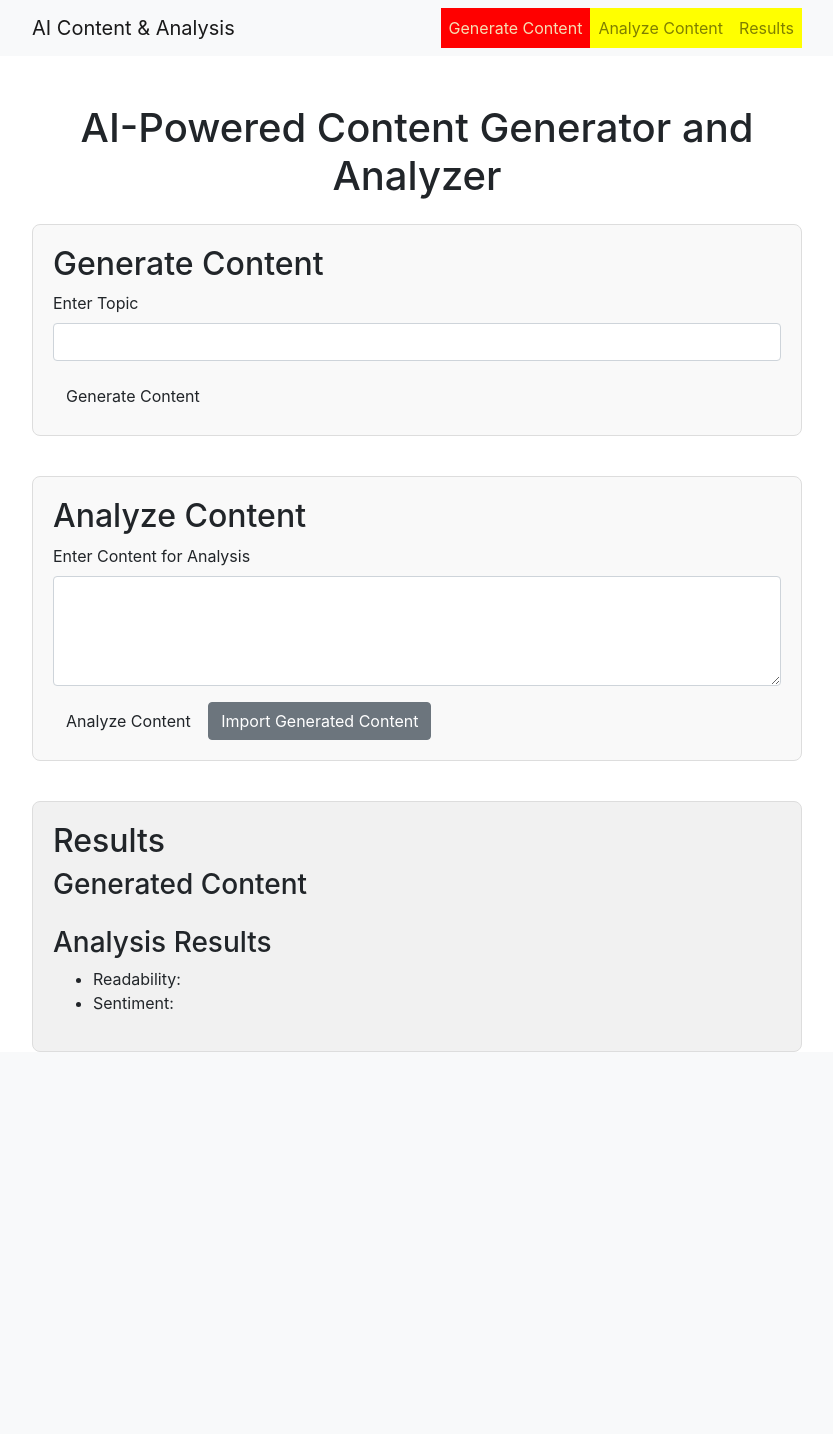
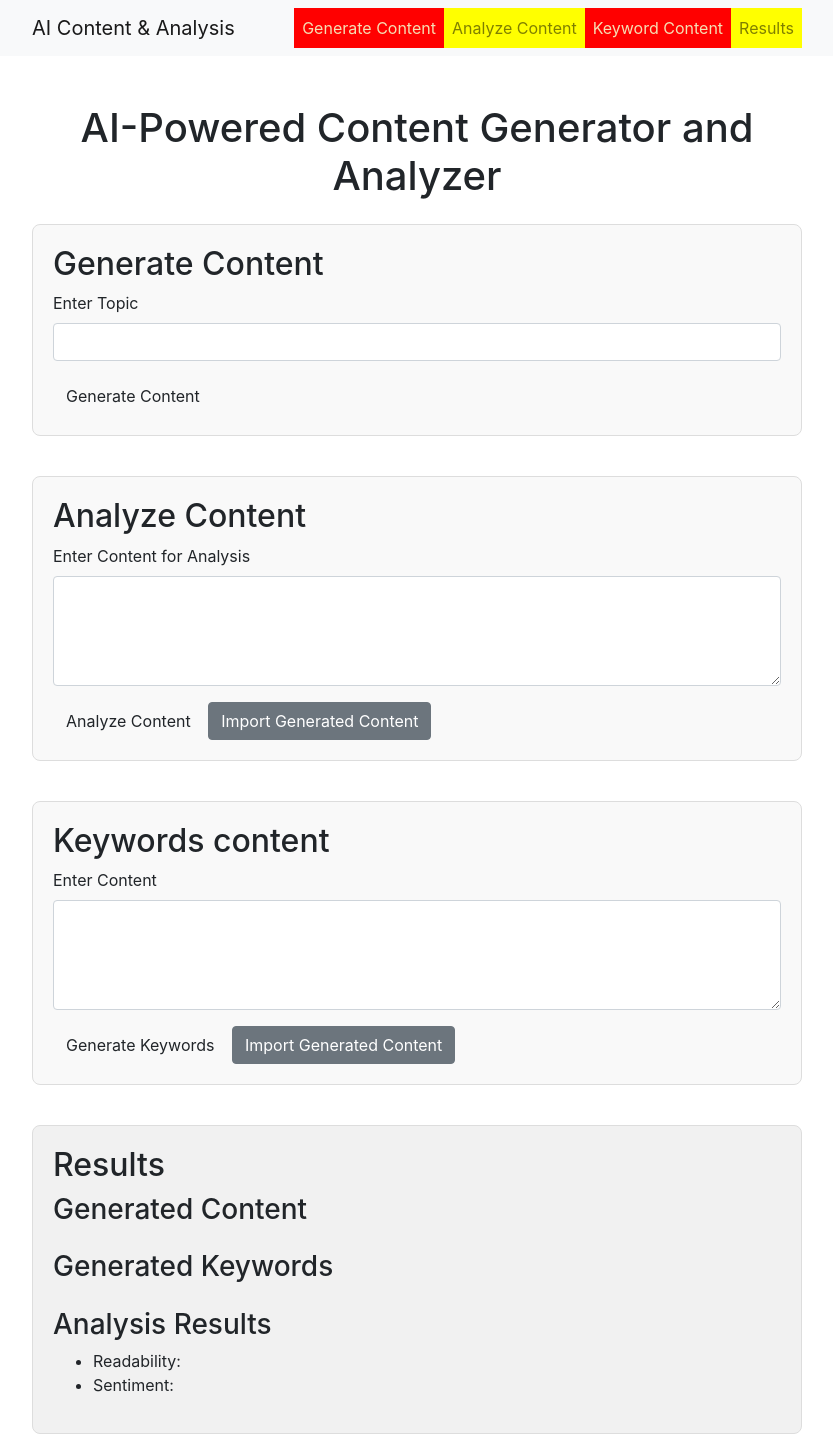
Before and after one commit to Sevenwings26/AI-Content-Sentiment-Analyzer-Gemini-powered, a FastAPI app: page / in a window 1280 px wide. Shown: the whole page, without its empty margins (223-1056 px from the left). Before the commit the page ends 1052 px from the top, so only its background shows below. Run offline with FastAPI, Linux system fonts and the light colour scheme; some libraries are stand-ins or nearby versions.

Commit message:
keywords generator endpoint added for SEOs

```diff
--- a/app/main.py
+++ b/app/main.py
@@ -2,15 +2,21 @@
 from sqlalchemy.orm import Session
 from fastapi.templating import Jinja2Templates
 import schemas, models, database, crud, utility
-
 from fastapi.middleware.cors import CORSMiddleware
-
 # threading module
 from starlette.concurrency import run_in_threadpool
 
-
 # create app
 app = FastAPI()
+
+# middleware
+app.add_middleware(
+    CORSMiddleware,
+    allow_origins=["*"],
+    allow_credentials=True,
+    allow_headers=["*"],
+    allow_methods=["*"],
+)
 
 # sync database
 models.Base.metadata.create_all(bind=database.engine)
@@ -26,13 +32,12 @@
     finally:
         db.close()
 
-
 # routes
 # get
 @app.get('/')
 def read_root(request: Request):
     # render
-    return templates.TemplateResponse('index2.html', {"request": request})
+    return templates.TemplateResponse('index.html', {"request": request})
 
 # post
 @app.post("/generate/")
@@ -45,3 +50,10 @@
 async def analyze_content(payload: schemas.AnalyzePayload, db: Session = Depends(get_db)):
     readability, sentiment = await run_in_threadpool(utility.analyze_content, db, payload.content)
     return {'readability': readability, "sentiment": sentiment}
+
+# for SEOs
+@app.post("/keywords/")
+async def analyze_content(payload: schemas.KeywordPayload, db: Session = Depends(get_db)):
+    keywords = await run_in_threadpool(utility.get_keywords, db, payload.content)
+    # print(keywords)
+    return {"keywords":keywords}
--- a/app/schemas.py
+++ b/app/schemas.py
@@ -5,3 +5,6 @@
 
 class AnalyzePayload(BaseModel):
     content: str
+
+class KeywordPayload(BaseModel):
+    content: str
--- a/app/templates/index2.html
+++ b/app/templates/index.html
@@ -48,6 +48,10 @@
                         <a class="nav-link" href="#analysis-section">Analyze Content</a>
                     </li>
                     <li class="nav-item">
+                        <a class="nav-link"
+                        style="background-color: red; color: wheat;" href="#keyword-section">Keyword Content</a>
+                    </li>
+                    <li class="nav-item">
                         <a class="nav-link" href="#result-section">Results</a>
                     </li>
                 </ul>
@@ -56,7 +60,6 @@
     </nav>
     <div class="container mt-5">
         <h1 class="mb-4 text-center">AI-Powered Content Generator and Analyzer</h1>
-
         <div id="content-section" class="form-section">
             <h2>Generate Content</h2>
             <form id="content-form">
@@ -73,10 +76,22 @@
             <form id="analyze-form">
                 <div class="form-group">
                     <label for="content">Enter Content for Analysis</label>
-                    <textarea class="form-control" id="content" rows="4" required></textarea>
+                    <textarea class="form-control" id="analyze-content" rows="4" required></textarea>
                 </div>
                 <button type="submit" class="btn btn-tertiary">Analyze Content</button>
-                <button type="button" class="btn btn-secondary" id="import-content">Import Generated Content</button>
+                <button type="button" class="btn btn-secondary" id="import-content-analyze">Import Generated Content</button>
+            </form>
+        </div>
+
+        <div id="keyword-section" class="form-section">
+            <h2>Keywords content</h2>
+            <form id="keyword-form">
+                <div class="form-group">
+                    <label for="content">Enter Content</label>
+                    <textarea class="form-control" id="keywords-content" rows="4" required></textarea>
+                </div>
+                <button type="submit" class="btn btn-tertiary">Generate Keywords</button>
+                <button type="button" class="btn btn-secondary" id="import-content-keywords">Import Generated Content</button>
             </form>
         </div>
 
@@ -85,6 +100,10 @@
             <div class="mb-4">
                 <h3>Generated Content</h3>
                 <p id="generated-content"></p>
+            </div>
+            <div class="mb-4">
+                <h3>Generated Keywords</h3>
+                <p id="generated-keywords"></p>
             </div>
             <div>
                 <h3>Analysis Results</h3>
@@ -96,11 +115,11 @@
         </div>
     </div>
     <script>
+        // Content
         document.getElementById('content-form').addEventListener('submit', async (e) => {
             e.preventDefault();
             const topic = document.getElementById('topic').value;
             const payload = { topic: topic };
-
             const response = await fetch('/generate/', {
                 method: 'POST',
                 headers: { 'Content-Type': 'application/json' },
@@ -110,6 +129,7 @@
             document.getElementById('generated-content').innerText = data.generated_text;
         });
 
+        // sentiment analysis
         document.getElementById('analyze-form').addEventListener('submit', async (e) => {
             e.preventDefault();
             const content = document.getElementById('content').value;
@@ -125,10 +145,32 @@
             document.getElementById('sentiment').innerText = data.sentiment;
         });
 
-        document.getElementById('import-content').addEventListener('click', () => {
+        // keywords
+        document.getElementById('keyword-form').addEventListener('submit', async (e) => {
+            e.preventDefault();
+            const content = document.getElementById('keywords-content').value;
+            const payload = { content: content };
+
+            const response = await fetch('/keywords/', {
+                method: 'POST',
+                headers: { 'Content-Type': 'application/json' },
+                body: JSON.stringify(payload)
+            });
+            const data = await response.json();
+            document.getElementById('generated-keywords').innerText = data.keywords;
+        });
+
+        // parse content
+        document.getElementById('import-content-analyze').addEventListener('click', () => {
             const generatedContent = document.getElementById('generated-content').innerText;
-            document.getElementById('content').value = generatedContent;
+            document.getElementById('analyze-content').value = generatedContent;
         });
+
+        document.getElementById('import-content-keywords').addEventListener('click', () => {
+            const generatedContent = document.getElementById('generated-content').innerText;
+            document.getElementById('keywords-content').value = generatedContent;
+        });
+
     </script>
 </body>
 </html>
```
Also changed, not shown: app/crud.py (+14 -2 lines), app/models.py (+8 -3 lines), app/utility.py (+49 -4 lines), README.md, app/senti.db, 1 other file.
